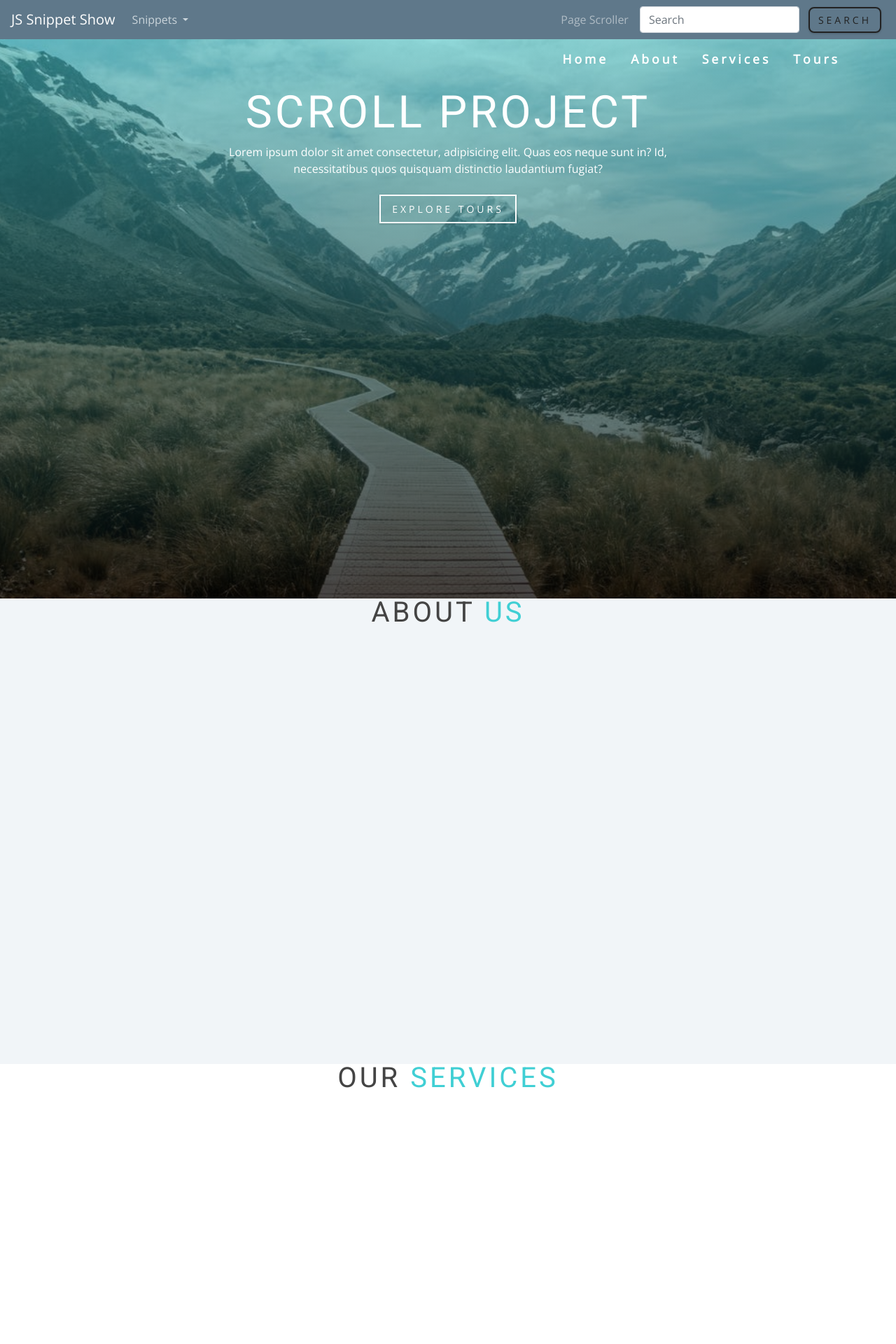
After one commit to richi-sixt/js-snippet-show, a Flask app: page /pagescroller/pagescroller in a window 1280 px wide. The commit adds this page. Shown: the top 1920 px of the page at 70% size. Run offline with Flask 2, Linux system fonts and the light colour scheme; some libraries are stand-ins or nearby versions.

Commit message:
page scroller

```diff
--- a/app.py
+++ b/app.py
@@ -5,6 +5,7 @@ from project.review.review import review_bp
 from project.modal.modal import modal_bp
 from project.faq.faq import faq_bp
 from project.filter.filter import filter_bp
+from project.pagescroller.pagescroller import pagescroller_bp
 
 app = Flask(__name__)
 
@@ -19,3 +20,4 @@ app.register_blueprint(review_bp)
 app.register_blueprint(modal_bp)
 app.register_blueprint(faq_bp)
 app.register_blueprint(filter_bp)
+app.register_blueprint(pagescroller_bp)
--- /dev/null
+++ b/project/pagescroller/static/css/styles.css
@@ -0,0 +1,401 @@
+/*
+===============
+Fonts
+===============
+*/
+@import url('https://fonts.googleapis.com/css?family=Open+Sans|Roboto:400,700&display=swap');
+
+/*
+===============
+Variables
+===============
+*/
+
+:root {
+  /* dark shades of primary color*/
+  --clr-primary-1: hsl(205, 86%, 17%);
+  --clr-primary-2: hsl(205, 77%, 27%);
+  --clr-primary-3: hsl(205, 72%, 37%);
+  --clr-primary-4: hsl(205, 63%, 48%);
+  /* primary/main color */
+  --clr-primary-5: #49a6e9;
+  /* lighter shades of primary color */
+  --clr-primary-6: hsl(205, 89%, 70%);
+  --clr-primary-7: hsl(205, 90%, 76%);
+  --clr-primary-8: hsl(205, 86%, 81%);
+  --clr-primary-9: hsl(205, 90%, 88%);
+  --clr-primary-10: hsl(205, 100%, 96%);
+  /* darkest grey - used for headings */
+  --clr-grey-1: hsl(209, 61%, 16%);
+  --clr-grey-2: hsl(211, 39%, 23%);
+  --clr-grey-3: hsl(209, 34%, 30%);
+  --clr-grey-4: hsl(209, 28%, 39%);
+  /* grey used for paragraphs */
+  --clr-grey-5: hsl(210, 22%, 49%);
+  --clr-grey-6: hsl(209, 23%, 60%);
+  --clr-grey-7: hsl(211, 27%, 70%);
+  --clr-grey-8: hsl(210, 31%, 80%);
+  --clr-grey-9: hsl(212, 33%, 89%);
+  --clr-grey-10: hsl(210, 36%, 96%);
+  --clr-white: #fff;
+  --clr-red-dark: hsl(360, 67%, 44%);
+  --clr-red-light: hsl(360, 71%, 66%);
+  --clr-green-dark: hsl(125, 67%, 44%);
+  --clr-green-light: hsl(125, 71%, 66%);
+  --clr-secondary: hsla(182, 63%, 54%);
+  --clr-black: #222;
+  --ff-primary: 'Roboto', sans-serif;
+  --ff-secondary: 'Open Sans', sans-serif;
+  --transition: all 0.3s linear;
+  --spacing: 0.25rem;
+  --radius: 0.5rem;
+  --light-shadow: 0 5px 15px rgba(0, 0, 0, 0.1);
+  --dark-shadow: 0 5px 15px rgba(0, 0, 0, 0.2);
+  --max-width: 1170px;
+  --fixed-width: 620px;
+}
+/*
+===============
+Global Styles
+===============
+*/
+html {
+  scroll-behavior: smooth;
+}
+*,
+::after,
+::before {
+  margin: 0;
+  padding: 0;
+  box-sizing: border-box;
+}
+body {
+  font-family: var(--ff-secondary);
+  background: var(--clr-grey-10);
+  color: var(--clr-grey-1);
+  line-height: 1.5;
+  font-size: 0.875rem;
+}
+ul {
+  list-style-type: none;
+}
+a {
+  text-decoration: none;
+}
+img:not(.logo) {
+  width: 100%;
+}
+img {
+  display: block;
+}
+
+h1,
+h2,
+h3,
+h4 {
+  letter-spacing: var(--spacing);
+  text-transform: capitalize;
+  line-height: 1.25;
+  margin-bottom: 0.75rem;
+  font-family: var(--ff-primary);
+}
+h1 {
+  font-size: 3rem;
+}
+h2 {
+  font-size: 2rem;
+}
+h3 {
+  font-size: 1.25rem;
+}
+h4 {
+  font-size: 0.875rem;
+}
+p {
+  margin-bottom: 1.25rem;
+  color: var(--clr-grey-5);
+}
+@media screen and (min-width: 800px) {
+  h1 {
+    font-size: 4rem;
+  }
+  h2 {
+    font-size: 2.5rem;
+  }
+  h3 {
+    font-size: 1.75rem;
+  }
+  h4 {
+    font-size: 1rem;
+  }
+  body {
+    font-size: 1rem;
+  }
+  h1,
+  h2,
+  h3,
+  h4 {
+    line-height: 1;
+  }
+}
+/*  global classes */
+
+.btn {
+  text-transform: uppercase;
+  background: transparent;
+  color: var(--clr-black);
+  padding: 0.375rem 0.75rem;
+  letter-spacing: var(--spacing);
+  display: inline-block;
+  transition: var(--transition);
+  font-size: 0.875rem;
+  border: 2px solid var(--clr-black);
+  cursor: pointer;
+  box-shadow: 0 1px 3px rgba(0, 0, 0, 0.2);
+  border-radius: var(--radius);
+}
+.btn:hover {
+  color: var(--clr-white);
+  background: var(--clr-black);
+}
+.btn-white {
+  color: var(--clr-white);
+  border-color: var(--clr-white);
+  border-radius: 0;
+  padding: 0.5rem 1rem;
+}
+.btn:hover {
+  background: var(--clr-white);
+  color: var(--clr-secondary);
+}
+/* section */
+.section {
+  padding-bottom: 5rem;
+}
+
+.section-center {
+  width: 90vw;
+  margin: 0 auto;
+  max-width: 1170px;
+  max-height: 100vw;
+}
+@media screen and (min-width: 992px) {
+  .section-center {
+    width: 95vw;
+  }
+}
+main {
+  min-height: 100vh;
+  display: grid;
+  place-items: center;
+}
+/*
+===============
+Scroll
+===============
+*/
+/* navbar */
+#nav {
+  background: (--clr-white);
+  padding: 1rem 1.5rem;
+}
+/* fixed nav */
+.fixed-nav {
+  position: fixed;
+  top: 50px;
+  left: 0;
+  width: 100%;
+  background: var(--clr-white);
+  box-shadow: var(--light-shadow);
+  margin-bottom: 50px;
+}
+.fixed-nav .links a {
+  margin-top: 25px;
+  color: var(--clr-grey-1);
+}
+.fixed-nav .links a:hover {
+  color: var(--clr-secondary);
+}
+.fixe-nav .links a:focus {
+  color: var(--clr-primary-3);
+}
+.fixed-nav .links-container {
+  height: auto !important;
+}
+.nav-header {
+  display: flex;
+  align-items: center;
+  justify-content: space-between;
+}
+.nav-toggle {
+  font-size: 1.5rem;
+  color: var(--clr-grey-1);
+  background: transparent;
+  border-color: transparent;
+  transition: var(--transition);
+  cursor: pointer;
+}
+.nav-toggle:hover {
+  color: var(--clr-secondary);
+}
+.logo {
+  height: 50px;
+}
+.links-container {
+  height: 0;
+  overflow: hidden;
+  transition: var(--transition);
+}
+.show-links {
+  height: 200px;
+}
+.links a {
+  background: var(--clr-white);
+  color: var(--clr-grey-5);
+  font-size: 1.1rem;
+  text-transform: capitalize;
+  letter-spacing: var(--spacing);
+  display: block;
+  transition: var(--transition);
+  font-weight: bold;
+  padding: 0.75rem 0;
+}
+.links a:hover {
+  color: var(--clr-grey-1);
+}
+@media screen and (min-width: 800px) {
+  nav {
+    background: transparent;
+  }
+  .nav-center {
+    width: 90vw;
+    max-width: 1170px;
+    margin: 0 auto;
+    display: flex;
+    align-items: center;
+    justify-content: space-between;
+    /* margin-top: 5px; */
+  }
+  .nav-header-1 {
+    padding: 0;
+  }
+  .nav-toggle {
+    display: none;
+  }
+  .links-container {
+    height: auto !important;
+  }
+  .links {
+    display: flex;
+  }
+  .links a {
+    background: transparent;
+    color: var(--clr-white);
+    font-size: 1.1rem;
+    text-transform: capitalize;
+    letter-spacing: var(--spacing);
+    display: block;
+    transition: var(--transition);
+    margin: 0 1rem;
+    font-weight: bold;
+    padding: 0;
+  }
+  .links a:hover {
+    color: var(--clr-white);
+  }
+}
+/* hero */
+header {
+  margin: -25px;
+  background: (--clr-white);
+}
+
+.header {
+  min-height: 100vh;
+  background: linear-gradient(rgba(63, 208, 212, 0.5), rgba(0, 0, 0, 0.7)),
+    url(./hero-bcg.jpeg) center/cover no-repeat;
+}
+.banner {
+  max-height: 100vh;
+  display: grid;
+  place-items: center;
+  text-align: center;
+  /* margin: 20px; */
+}
+.container h1 {
+  color: var(--clr-white);
+  text-transform: uppercase;
+}
+.container p {
+  color: var(--clr-white);
+  max-width: 25rem;
+  margin: 0 auto;
+  margin-bottom: 1.25rem;
+}
+@media screen and (min-width: 768px) {
+  .container p {
+    max-width: 40rem;
+  }
+}
+/* sections and title */
+.title h2 {
+  text-align: center;
+  text-transform: uppercase;
+}
+.title span {
+  color: var(--clr-secondary);
+}
+#about,
+#services,
+#tours {
+  height: 80vh;
+  margin-top: 25px;
+}
+#services {
+  background: var(--clr-white);
+  margin-top: 25px;
+}
+footer {
+  background: var(--clr-grey-1);
+  padding: 5rem 1rem;
+}
+footer p {
+  color: var(--clr-white);
+  text-align: center;
+  text-transform: capitalize;
+  letter-spacing: var(--spacing);
+  margin-bottom: 0;
+}
+
+.top-link {
+  font-size: 1.25rem;
+  position: fixed;
+  bottom: 3rem;
+  right: 3rem;
+  background: var(--clr-secondary);
+  width: 2rem;
+  height: 2rem;
+  display: grid;
+  place-items: center;
+  border-radius: var(--radius);
+  color: var(--clr-white);
+  animation: bounce 2s ease-in-out infinite;
+  visibility: hidden;
+  z-index: -100;
+}
+.show-link {
+  visibility: visible;
+  z-index: 100;
+}
+
+@keyframes bounce {
+  0% {
+    transform: scale(1);
+  }
+  50% {
+    transform: scale(1.5);
+  }
+  100% {
+    transform: scale(1);
+  }
+}
--- /dev/null
+++ b/project/pagescroller/static/js/pagescroller.js
@@ -0,0 +1,82 @@
+// Element.getBoundingClientRect() method returns the size of an element and its position relative to the viewport.
+// pageYOffset is a read - only window property that returns the number of pixels the document has been scrolled vertically.
+// slice extracts a section of a string without modifying original string
+//offsetTop - A Number, representing the top position of the element, in pixels
+
+// ********** set date ************
+// select span
+const date = document.getElementById('date');
+date.innerHTML = new Date().getFullYear();
+
+// ********** close links ************
+const navToggle = document.querySelector('.nav-toggle');
+const linksContainer = document.querySelector('.links-container');
+const links = document.querySelector('.links');
+
+navToggle.addEventListener('click', function () {
+  // linksContainer.classList.toggle("show-links");
+
+  const linksHeight = links.getBoundingClientRect().height;
+  const containerHeight = linksContainer.getBoundingClientRect().height;
+  if (containerHeight === 0) {
+    linksContainer.style.height = `${linksHeight}px`;
+  } else {
+    linksContainer.style.height = 0;
+  }
+  // console.log(linksContainer.getBoundingClientRect());
+});
+
+// ********** fixed navbar ************
+
+const navbar = document.getElementById('nav');
+const topLink = document.querySelector('.top-link');
+
+window.addEventListener('scroll', function () {
+  const scrollHeight = window.pageYOffset;
+  const navHeight = navbar.getBoundingClientRect().height;
+  if (scrollHeight > navHeight) {
+    navbar.classList.add('fixed-nav');
+  } else {
+    navbar.classList.remove('fixed-nav');
+  }
+  // setup back to top link
+
+  if (scrollHeight > 500) {
+    topLink.classList.add('show-link');
+  } else {
+    topLink.classList.remove('show-link');
+  }
+});
+
+// ********** smooth scroll ************
+// select links
+const scrollLinks = document.querySelectorAll('.scroll-link');
+scrollLinks.forEach((link) => {
+  link.addEventListener('click', (e) => {
+    // prevent default
+    e.preventDefault();
+    // navigate to specific spot
+    const id = e.currentTarget.getAttribute('href').slice(1);
+    const element = document.getElementById(id);
+
+    const navHeight = navbar.getBoundingClientRect().height;
+    const containerHeight = linksContainer.getBoundingClientRect().height;
+    const fixedNav = navbar.classList.contains('fixed-nav');
+    let position = element.offsetTop - navHeight;
+
+    if (!fixedNav) {
+      position = position - navHeight;
+    }
+    if (navHeight > 82) {
+      position = position + containerHeight;
+    }
+
+    window.scrollTo({
+      left: 0,
+      top: position,
+    });
+    // close
+    linksContainer.style.height = 0;
+  });
+});
+// calculate heights
--- /dev/null
+++ b/project/pagescroller/templates/pagescroller/index.html
@@ -0,0 +1,92 @@
+<!DOCTYPE html>
+<html lang="en">
+  <head>
+    <meta charset="UTF-8" />
+    <meta name="viewport" content="width=device-width, initial-scale=1.0" />
+    <title>Scroll</title>
+    {% include 'topnav-links.html' %}
+    <!-- font-awesome -->
+    <link
+      rel="stylesheet"
+      href="https://cdnjs.cloudflare.com/ajax/libs/font-awesome/5.14.0/css/all.min.css"
+    />
+    <!-- styles -->
+    <link rel="stylesheet" href="static/css/styles.css" />
+  </head>
+  <body>
+    {% include 'topnav.html'%}
+    <header class="header" id="home">
+      <!-- navbar -->
+      <nav id="nav">
+        <div class="nav-center">
+          <!-- nav header -->
+          <div class="nav-header">
+            <button class="nav-toggle">
+              <i class="fas fa-bars"></i>
+            </button>
+          </div>
+          <!-- links -->
+          <div class="links-container">
+            <ul class="links">
+              <li>
+                <a href="#home" class="scroll-link">home</a>
+              </li>
+              <li>
+                <a href="#about" class="scroll-link">about</a>
+              </li>
+              <li>
+                <a href="#services" class="scroll-link">services</a>
+              </li>
+              <li>
+                <a href="#tours" class="scroll-link">tours</a>
+              </li>
+            </ul>
+          </div>
+        </div>
+      </nav>
+      <!-- banner -->
+      <div class="banner">
+        <div class="container">
+          <h1>scroll project</h1>
+          <p>
+            Lorem ipsum dolor sit amet consectetur, adipisicing elit. Quas eos
+            neque sunt in? Id, necessitatibus quos quisquam distinctio
+            laudantium fugiat?
+          </p>
+          <a href="#tours" class="scroll-link btn btn-white">explore tours</a>
+        </div>
+      </div>
+    </header>
+    <!-- about -->
+    <section id="about" class="section">
+      <div class="title">
+        <h2>about <span>us</span></h2>
+      </div>
+    </section>
+    <!-- services -->
+    <section id="services" class="section">
+      <div class="title">
+        <h2>our <span>services</span></h2>
+      </div>
+    </section>
+    <!-- contact -->
+    <section id="tours" class="section">
+      <div class="title">
+        <h2>featured <span>tours</span></h2>
+      </div>
+    </section>
+    <!-- footer -->
+    <footer class="section">
+      <p>
+        copyright &copy; page scrolling company
+        <span id="date"></span>. all rights reserved
+      </p>
+    </footer>
+    <a class="scroll-link top-link" href="#home">
+      <i class="fas fa-arrow-up"></i>
+    </a>
+    <!-- javascript -->
+    {% include 'scripts.html' %}
+    <script src="static/js/pagescroller.js"></script>
+  </body>
+</html>
--- a/templates/index.html
+++ b/templates/index.html
@@ -10,6 +10,7 @@
       <a href="{{ url_for('modal.modal') }}" class="btn btn-primary" role="button">Modal</a>
       <a href="{{ url_for('faq.faq') }}" class="btn btn-primary" role="button">FAQ</a>
       <a href="{{ url_for('filter.filter') }}" class="btn btn-primary" role="button">Filter</a>
+      <a href="{{ url_for('pagescroller.pagescroller') }}" class="btn btn-primary" role="button">Page Scroller</a>
     </div>
   </div>
 </div>
--- a/templates/topnav.html
+++ b/templates/topnav.html
@@ -35,6 +35,7 @@
             <a class="dropdown-item" href="{{ url_for('modal.modal') }}">Modal</a>
             <a class="dropdown-item" href="{{ url_for('faq.faq') }}">FAQ</a>
             <a class="dropdown-item" href="{{ url_for('filter.filter') }}">Filter</a>
+            <a class="dropdown-item" href="{{ url_for('pagescroller.pagescroller') }}">Page Scroller</a>
             <div class="dropdown-divider"></div>
             <a class="dropdown-item" href="#">Something else here</a>
           </div>
```
Also changed, not shown: project/pagescroller/pagescroller.py (added, +10 -0 lines), project/pagescroller/static/css/hero-bcg.jpeg (added).
